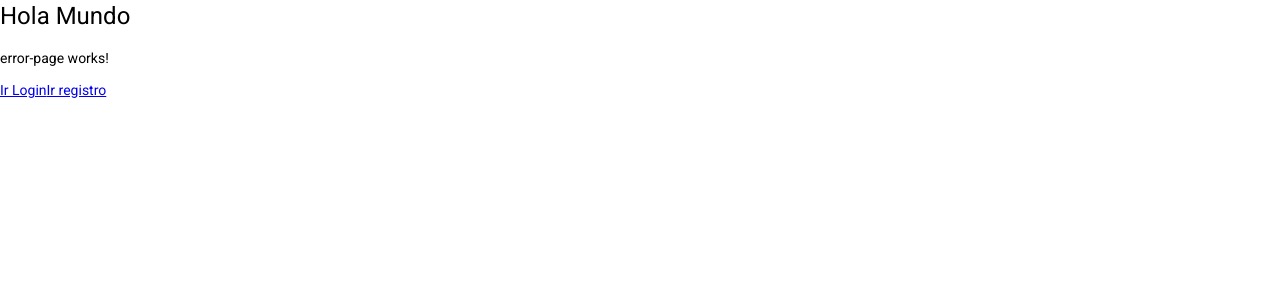
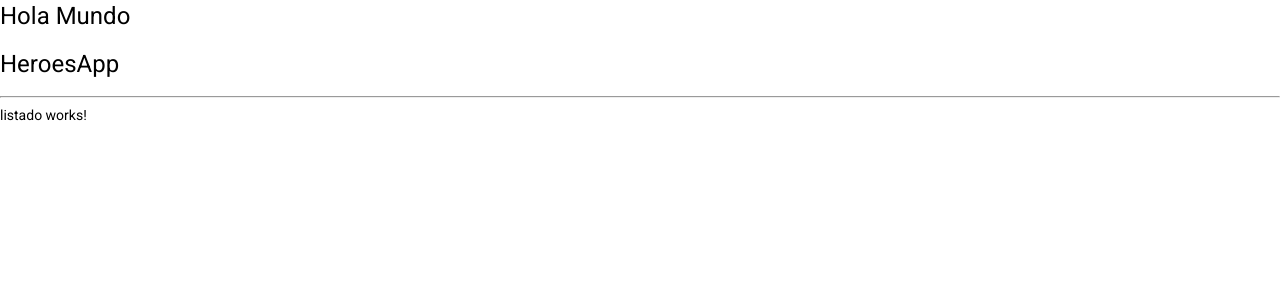
Before and after one commit to FelixPJ-86/Angular-05-heroesApp, an Angular app: page /heroes/listado in a window 1280 px wide. Before the commit this address led to /404. Shown: the top 300 px of the page. Built offline with nearby package versions, Linux system fonts and the light colour scheme.

Commit message:
Tema 12 Fin video "8. Tarea - Rutas Hijas de Héroes" , "9. Resolución de la tarea - Rujas Hijas de Héroes"  y "10. Mostrar Rutas Hijas - Segundo RouterOutlet" FINAL

```diff
--- a/src/app/app-routing.module.ts
+++ b/src/app/app-routing.module.ts
@@ -4,10 +4,15 @@ import { ErrorPageComponent } from './shared/error-page/error-page.component';
 import { AuthModule } from './auth/auth.module';
 
 const routes: Routes = [
+
   {
     path:'auth',
     loadChildren:() => import('./auth/auth.module').then(m=> m.AuthModule)
   },
+  {
+    path: 'heroes',
+    loadChildren: () => import('./heroes/heroes.module').then(m=> m.HeroesModule)
+},
   {
     path:'404',
     component:ErrorPageComponent
--- a/src/app/heroes/heroes.module.ts
+++ b/src/app/heroes/heroes.module.ts
@@ -1,12 +1,13 @@
 import { NgModule } from '@angular/core';
 import { CommonModule } from '@angular/common';
-
+import { HeroesRoutingModule } from './heroes-routing.module';
 
 import { AgregarComponent } from './pages/agregar/agregar.component';
 import { BuscarComponent } from './pages/buscar/buscar.component';
 import { HeroeComponent } from './pages/heroe/heroe.component';
 import { HomeComponent } from './pages/home/home.component';
 import { ListadoComponent } from './pages/listado/listado.component';
+
 
 
 
@@ -19,7 +20,8 @@ import { ListadoComponent } from './pages/listado/listado.component';
     ListadoComponent
   ],
   imports: [
-    CommonModule
+    CommonModule,
+    HeroesRoutingModule
   ]
 })
 export class HeroesModule { }
--- a/src/app/heroes/pages/home/home.component.html
+++ b/src/app/heroes/pages/home/home.component.html
@@ -1 +1,3 @@
-<p>home works!</p>
+<h1>HeroesApp</h1>
+<hr>
+<router-outlet></router-outlet>
--- a/src/app/shared/error-page/error-page.component.html
+++ b/src/app/shared/error-page/error-page.component.html
@@ -1,4 +1,5 @@
 <p>error-page works!</p>
-
-<a routerLink="/auth/login">Ir Login</a>
-<a routerLink="/auth/registro">Ir registro</a>
+<ul>
+    <li><a routerLink="/auth/login">Ir Login</a></li>
+    <li><a routerLink="/auth/registro">Ir registro</a></li>
+</ul>
```
Also changed, not shown: src/app/heroes/heroes-routing.module.ts (added, +34 -0 lines).
